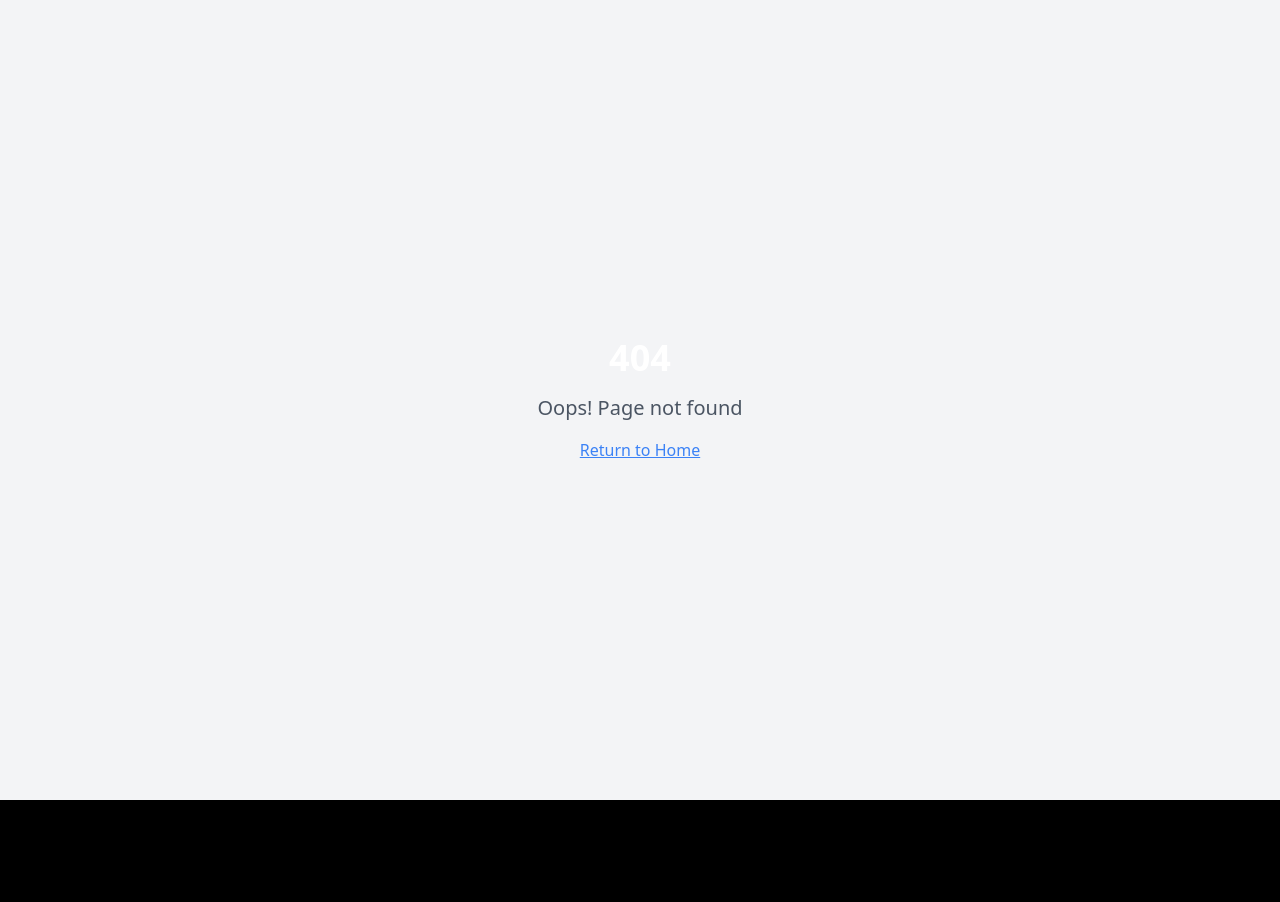
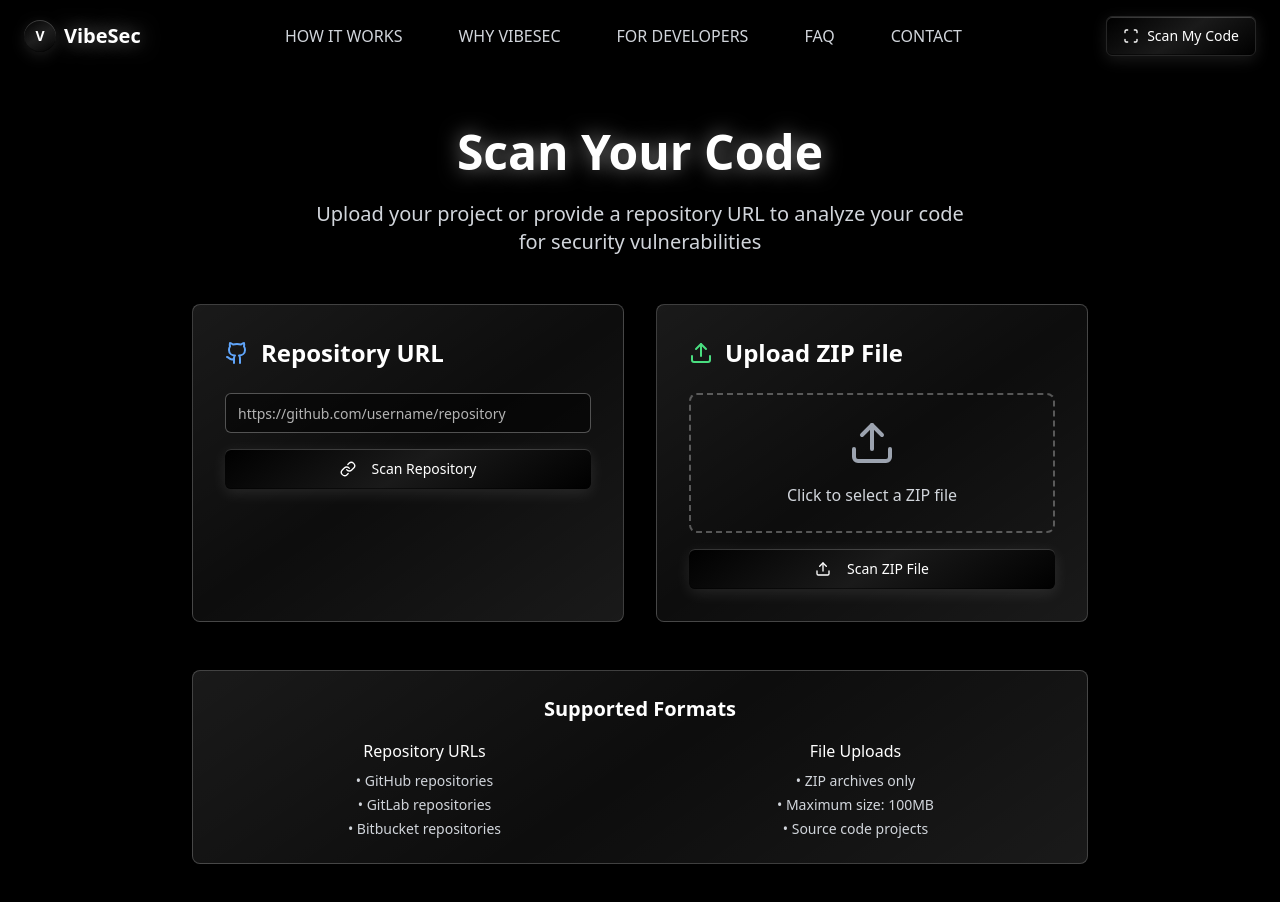
Before and after one commit to censorly/censorly, a React (Vite) app: page /scan in a window 1280 px wide. Before the commit this address had no page. Shown: the top 902 px of the page. Before the commit the page ends 800 px from the top, so only its background shows below. Built offline with nearby package versions, Linux system fonts and the light colour scheme.

Commit message:
feat: Implement code scan functionality
Adds navigation to a code scan page when the "Scan My Code" button is clicked, allowing users to input a repository URL or upload a ZIP file.

```diff
--- a/src/App.tsx
+++ b/src/App.tsx
@@ -1,9 +1,11 @@
+
 import { Toaster } from "@/components/ui/toaster";
 import { Toaster as Sonner } from "@/components/ui/sonner";
 import { TooltipProvider } from "@/components/ui/tooltip";
 import { QueryClient, QueryClientProvider } from "@tanstack/react-query";
 import { BrowserRouter, Routes, Route } from "react-router-dom";
 import Index from "./pages/Index";
+import CodeScan from "./pages/CodeScan";
 import NotFound from "./pages/NotFound";
 
 const queryClient = new QueryClient();
@@ -16,6 +18,7 @@ const App = () => (
       <BrowserRouter>
         <Routes>
           <Route path="/" element={<Index />} />
+          <Route path="/scan" element={<CodeScan />} />
           {/* ADD ALL CUSTOM ROUTES ABOVE THE CATCH-ALL "*" ROUTE */}
           <Route path="*" element={<NotFound />} />
         </Routes>
--- a/src/components/Header.tsx
+++ b/src/components/Header.tsx
@@ -1,9 +1,12 @@
 
 import { Button } from "@/components/ui/button";
 import { useState, useEffect } from "react";
+import { useNavigate } from "react-router-dom";
+import { Scan } from "lucide-react";
 
 const Header = () => {
   const [isScrolled, setIsScrolled] = useState(false);
+  const navigate = useNavigate();
 
   useEffect(() => {
     const handleScroll = () => {
@@ -21,6 +24,10 @@ const Header = () => {
         block: 'start'
       });
     }
+  };
+
+  const handleScanClick = () => {
+    navigate('/scan');
   };
 
   return (
@@ -61,13 +68,21 @@ const Header = () => {
             >
               FAQ
             </button>
+            <button
+              onClick={() => scrollToSection('contact')}
+              className="text-gray-300 hover:text-white hover:bg-white/10 transition-all duration-200 px-3 py-1 rounded cursor-pointer"
+            >
+              CONTACT
+            </button>
           </div>
 
           <Button
+            onClick={handleScanClick}
             variant="outline"
-            className="shine-effect text-white hover:bg-white/10 hover:glow-text transition-all duration-200 shiny-border"
+            className="shine-effect text-white hover:bg-white/10 hover:glow-text transition-all duration-200 shiny-border flex items-center gap-2"
           >
-            Contact
+            <Scan className="w-4 h-4" />
+            Scan My Code
           </Button>
         </nav>
       </div>
--- /dev/null
+++ b/src/pages/CodeScan.tsx
@@ -0,0 +1,189 @@
+
+import { useState } from "react";
+import { Button } from "@/components/ui/button";
+import { Input } from "@/components/ui/input";
+import { Upload, Github, Link } from "lucide-react";
+import { useToast } from "@/hooks/use-toast";
+import Header from "@/components/Header";
+
+const CodeScan = () => {
+  const [repositoryUrl, setRepositoryUrl] = useState("");
+  const [selectedFile, setSelectedFile] = useState<File | null>(null);
+  const [isScanning, setIsScanning] = useState(false);
+  const { toast } = useToast();
+
+  const handleRepositorySubmit = async () => {
+    if (!repositoryUrl.trim()) {
+      toast({
+        title: "Repository URL Required",
+        description: "Please enter a valid repository URL",
+        variant: "destructive",
+      });
+      return;
+    }
+
+    setIsScanning(true);
+    // Simulate scanning process
+    setTimeout(() => {
+      setIsScanning(false);
+      toast({
+        title: "Scan Started",
+        description: "Your repository is being analyzed for security vulnerabilities",
+      });
+    }, 2000);
+  };
+
+  const handleFileUpload = (event: React.ChangeEvent<HTMLInputElement>) => {
+    const file = event.target.files?.[0];
+    if (file) {
+      if (file.type === "application/zip" || file.name.endsWith(".zip")) {
+        setSelectedFile(file);
+        toast({
+          title: "File Selected",
+          description: `${file.name} is ready for upload`,
+        });
+      } else {
+        toast({
+          title: "Invalid File Type",
+          description: "Please select a ZIP file",
+          variant: "destructive",
+        });
+      }
+    }
+  };
+
+  const handleFileSubmit = async () => {
+    if (!selectedFile) {
+      toast({
+        title: "No File Selected",
+        description: "Please select a ZIP file to upload",
+        variant: "destructive",
+      });
+      return;
+    }
+
+    setIsScanning(true);
+    // Simulate file processing
+    setTimeout(() => {
+      setIsScanning(false);
+      toast({
+        title: "Scan Started",
+        description: "Your project files are being analyzed for security vulnerabilities",
+      });
+    }, 2000);
+  };
+
+  return (
+    <div className="min-h-screen bg-black text-white overflow-x-hidden relative">
+      <div className="absolute inset-0 bg-gradient-to-b from-black via-black to-black"></div>
+
+      <div className="relative z-10">
+        <Header />
+
+        <div className="container mx-auto px-6 pt-32 pb-20">
+          <div className="max-w-4xl mx-auto">
+            <div className="text-center mb-12">
+              <h1 className="text-5xl font-bold mb-6 glow-text">
+                Scan Your Code
+              </h1>
+              <p className="text-xl text-gray-300 max-w-2xl mx-auto">
+                Upload your project or provide a repository URL to analyze your code for security vulnerabilities
+              </p>
+            </div>
+
+            <div className="grid md:grid-cols-2 gap-8">
+              {/* Repository URL Section */}
+              <div className="glass-effect p-8 rounded-lg border border-white/20">
+                <div className="flex items-center mb-6">
+                  <Github className="w-6 h-6 mr-3 text-blue-400" />
+                  <h2 className="text-2xl font-semibold">Repository URL</h2>
+                </div>
+
+                <div className="space-y-4">
+                  <Input
+                    type="url"
+                    placeholder="https://github.com/username/repository"
+                    value={repositoryUrl}
+                    onChange={(e) => setRepositoryUrl(e.target.value)}
+                    className="bg-black/50 border-white/30 text-white placeholder-gray-400"
+                  />
+
+                  <Button
+                    onClick={handleRepositorySubmit}
+                    disabled={isScanning}
+                    className="w-full shine-effect bg-blue-600 hover:bg-blue-700 text-white"
+                  >
+                    <Link className="w-4 h-4 mr-2" />
+                    {isScanning ? "Scanning..." : "Scan Repository"}
+                  </Button>
+                </div>
+              </div>
+
+              {/* File Upload Section */}
+              <div className="glass-effect p-8 rounded-lg border border-white/20">
+                <div className="flex items-center mb-6">
+                  <Upload className="w-6 h-6 mr-3 text-green-400" />
+                  <h2 className="text-2xl font-semibold">Upload ZIP File</h2>
+                </div>
+
+                <div className="space-y-4">
+                  <div className="border-2 border-dashed border-white/30 rounded-lg p-6 text-center">
+                    <input
+                      type="file"
+                      accept=".zip"
+                      onChange={handleFileUpload}
+                      className="hidden"
+                      id="file-upload"
+                    />
+                    <label htmlFor="file-upload" className="cursor-pointer">
+                      <Upload className="w-12 h-12 mx-auto mb-4 text-gray-400" />
+                      <p className="text-gray-300">
+                        {selectedFile ? selectedFile.name : "Click to select a ZIP file"}
+                      </p>
+                    </label>
+                  </div>
+
+                  <Button
+                    onClick={handleFileSubmit}
+                    disabled={isScanning}
+                    className="w-full shine-effect bg-green-600 hover:bg-green-700 text-white"
+                  >
+                    <Upload className="w-4 h-4 mr-2" />
+                    {isScanning ? "Scanning..." : "Scan ZIP File"}
+                  </Button>
+                </div>
+              </div>
+            </div>
+
+            {/* Additional Information */}
+            <div className="mt-12 text-center">
+              <div className="glass-effect p-6 rounded-lg border border-white/20">
+                <h3 className="text-xl font-semibold mb-4">Supported Formats</h3>
+                <div className="grid md:grid-cols-2 gap-4 text-gray-300">
+                  <div>
+                    <h4 className="font-medium text-white mb-2">Repository URLs</h4>
+                    <ul className="text-sm space-y-1">
+                      <li>• GitHub repositories</li>
+                      <li>• GitLab repositories</li>
+                      <li>• Bitbucket repositories</li>
+                    </ul>
+                  </div>
+                  <div>
+                    <h4 className="font-medium text-white mb-2">File Uploads</h4>
+                    <ul className="text-sm space-y-1">
+                      <li>• ZIP archives only</li>
+                      <li>• Maximum size: 100MB</li>
+                      <li>• Source code projects</li>
+                    </ul>
+                  </div>
+                </div>
+              </div>
+            </div>
+          </div>
+        </div>
+      </div>
+    </div>
+  );
+};
+
+export default CodeScan;
```
